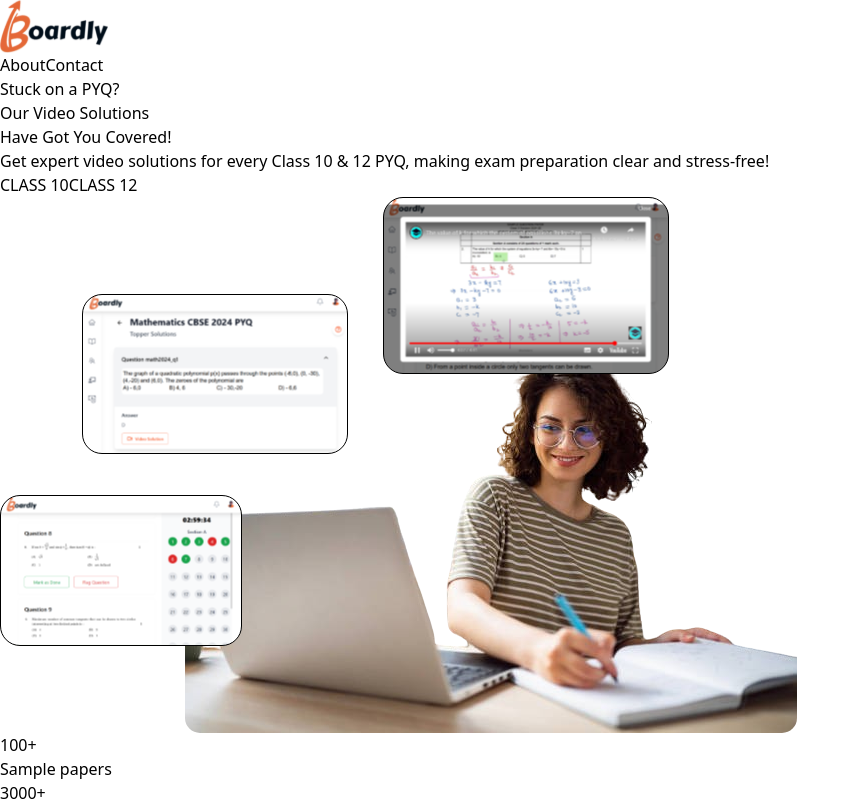
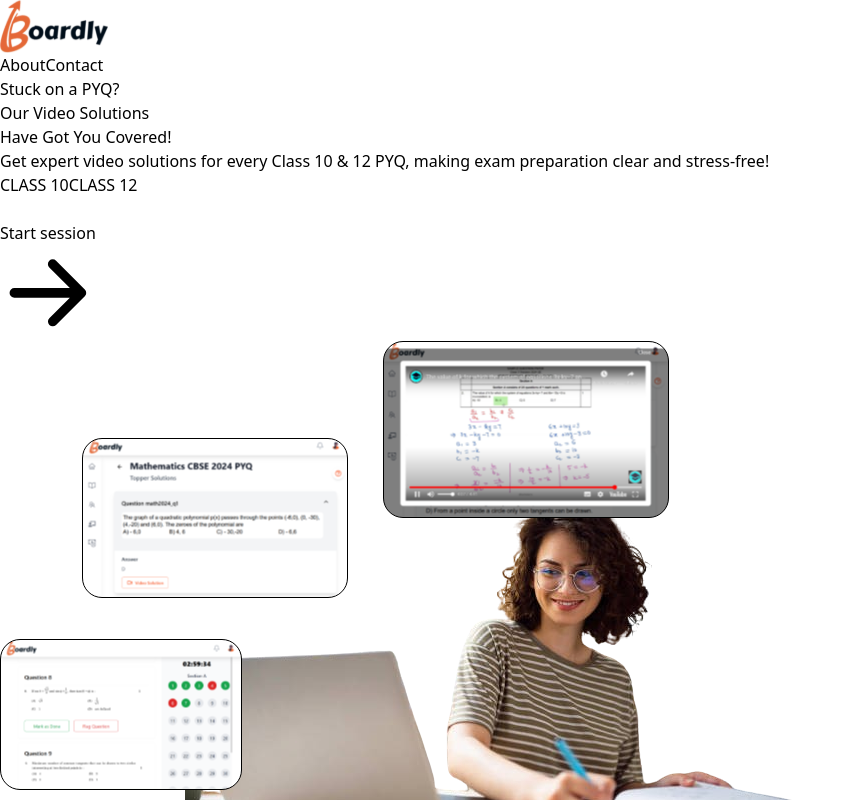
Before and after one commit to knightofkalki/Boardly, a React (Vite) app: page /landing in a window 1280 px wide. Shown: the top 800 px of the page, without its empty margins (0-860 px from the left). Built offline with nearby package versions, Linux system fonts and the light colour scheme; a web font is replaced by a local one.

Commit message:
Add StartStudying component to Intro and include button for session initiation

```diff
--- a/src/components/Landing/HeroTop/Intro/Intro.jsx
+++ b/src/components/Landing/HeroTop/Intro/Intro.jsx
@@ -1,4 +1,5 @@
 import React from 'react';
+import StartStudying from "./StartStudying/StartStudying";
 
 const Intro = () => {
   return (
@@ -25,6 +26,8 @@ const Intro = () => {
           CLASS 12
         </button>
       </div>
+      <br />
+      <StartStudying />
     </div>
   );
 };
--- /dev/null
+++ b/src/components/Landing/HeroTop/Intro/StartStudying/StartStudying.jsx
@@ -0,0 +1,16 @@
+const StartStudying = () => {
+    return (
+        <button className="relative group border-none bg-transparent p-0 outline-none cursor-pointer font-mono font-light uppercase text-base">
+            <span className="absolute top-0 left-0 w-full h-full bg-black bg-opacity-25 rounded-lg transform translate-y-0.5 transition duration-[600ms] ease-[cubic-bezier(0.3,0.7,0.4,1)] group-hover:translate-y-1 group-hover:duration-[250ms] group-active:translate-y-px" />
+            <span className="absolute top-0 left-0 w-full h-full rounded-lg bg-gradient-to-l from-[hsl(217,33%,16%)] via-[hsl(217,33%,32%)] to-[hsl(217,33%,16%)]" />
+            <div className="relative flex items-center justify-between py-3 px-6 text-lg text-white rounded-lg transform -translate-y-1 bg-gradient-to-r from-[#f27121] via-[#e94057] to-[#8a2387] gap-3 transition duration-[600ms] ease-[cubic-bezier(0.3,0.7,0.4,1)] group-hover:-translate-y-1.5 group-hover:duration-[250ms] group-active:-translate-y-0.5 brightness-100 group-hover:brightness-110">
+                <span className="select-none">Start session</span>
+                <svg viewBox="0 0 20 20" fill="currentColor" className="w-5 h-5 ml-2 -mr-1 transition duration-250 group-hover:translate-x-1">
+                    <path clipRule="evenodd" d="M10.293 3.293a1 1 0 011.414 0l6 6a1 1 0 010 1.414l-6 6a1 1 0 01-1.414-1.414L14.586 11H3a1 1 0 110-2h11.586l-4.293-4.293a1 1 0 010-1.414z" fillRule="evenodd" />
+                </svg>
+            </div>
+        </button>
+    );
+}
+
+export default StartStudying;
```
